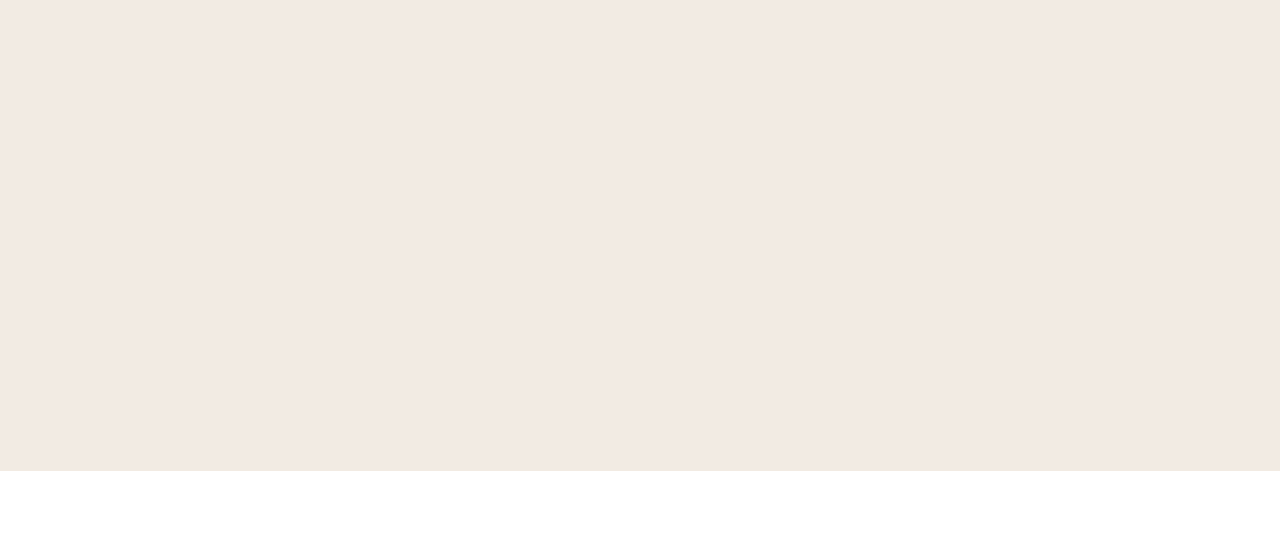
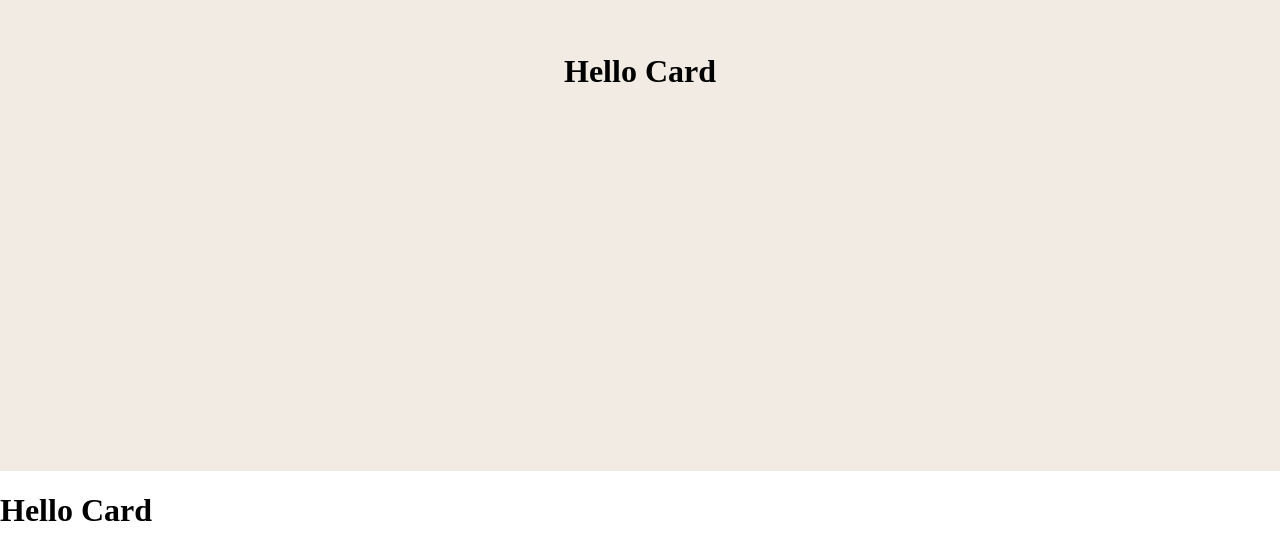
Before and after one commit to DevAndreasWagner/product-preview-card-component-Angular, an Angular app: page / in a window 1280 px wide. Shown: the part 329-880 px from the top of the page. Before the commit the page ends 800 px from the top, so only its background shows below. Built offline with nearby package versions, Linux system fonts and the light colour scheme.

Commit message:
configurate Route pathes

```diff
--- a/src/app/app.html
+++ b/src/app/app.html
@@ -1,3 +1,5 @@
 <div>
   <app-card></app-card>
 </div>
+
+<router-outlet></router-outlet>
--- a/src/app/app.routes.ts
+++ b/src/app/app.routes.ts
@@ -1,3 +1,14 @@
 import { Routes } from '@angular/router';
+import { Card } from './components/card/card';
 
-export const routes: Routes = [];
+export const routes: Routes = [
+    {
+        path:'',
+        redirectTo: 'card',
+        pathMatch: 'full'
+    },
+    {
+        path: '',
+        component: Card
+    }
+];
--- a/src/app/app.ts
+++ b/src/app/app.ts
@@ -1,8 +1,10 @@
 import { Component, signal } from '@angular/core';
 import { Card } from './components/card/card';
+import { RouterOutlet } from '@angular/router';
+// import { NotFound } from './components/not-found/not-found';
 
 @Component({
-  imports: [Card],
+  imports: [Card, RouterOutlet],
   selector: 'app-root',
   styleUrl: './app.scss',
   templateUrl: './app.html',
--- a/src/app/components/card/card.html
+++ b/src/app/components/card/card.html
@@ -1,3 +1,3 @@
 <div>
-
+    <h1>Hello Card</h1>
 </div>
```
